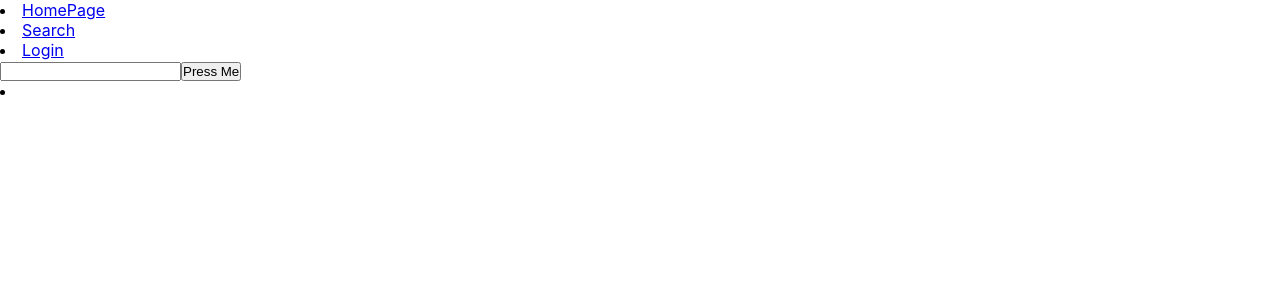
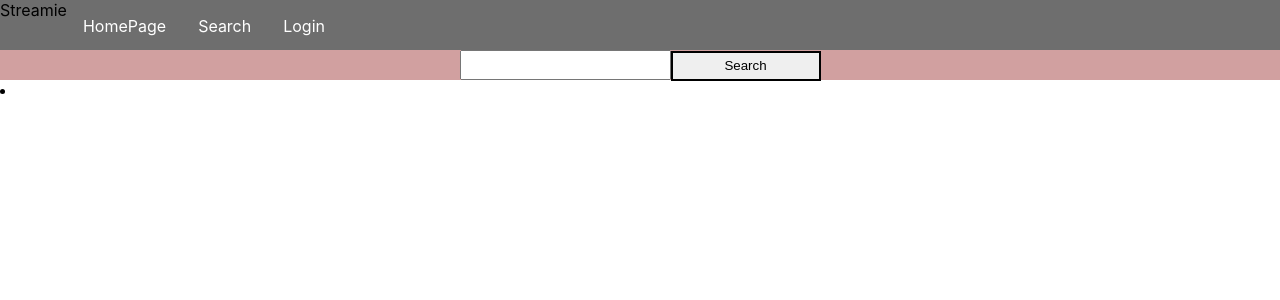
Before and after one commit to Ritchie88/Movie-Streamability-WebServer, a React (Create React App) app: page /search in a window 1280 px wide. Shown: the top 300 px of the page. Built offline with nearby package versions, Linux system fonts and the light colour scheme.

Commit message:
Styling Added to Search Page, Posters added.

```diff
--- /dev/null
+++ b/src/components/Formatting/Header.css
@@ -0,0 +1,25 @@
+.navbar {
+  height: 50px;
+  background-color: #6e6e6e;
+  position: sticky;
+  top: 0;
+  z-index: 999;
+}
+
+.nav-options li{
+    float: left;
+    list-style-type: none;
+}
+
+.nav-options li a{
+    height:50px;
+    display: block;
+    color: white;
+    text-align: center;
+    padding: 16px;
+    text-decoration: none;
+}
+
+.nav-options li a:hover{
+  background-color:#3d3d3d;
+}
--- /dev/null
+++ b/src/components/Formatting/SearchPage.css
@@ -0,0 +1,59 @@
+.searchPage{
+    background-color: rgb(209, 160, 160);
+}
+
+.results{
+    background-color: rgb(255, 255, 255);
+}
+
+.searchInput{
+    height:30px;
+    display:block;
+    text-align: center;
+}
+
+.searchInput input{
+    height: 30px;
+    font-size: 16px;
+}
+
+.searchInput button{
+    height: 30px;
+    border-style:solid;
+    width: 150px;
+}
+
+.results li{
+    display: inline-block;
+    vertical-align:top;
+    height:150px;
+    width:512px;
+    background-color: lightgray;
+    border-style:solid;
+    border-width: 1px;
+    border-color: black;
+}
+
+.results img{
+    margin: 0 auto;
+    text-align: center;
+    height: 150px;
+    width: 100px;
+}
+
+.results a{
+    height:100px;
+    width:512px;
+    text-align: center;
+    background-color: lightgray;
+    color:black;
+    text-decoration: none;
+    vertical-align: top;
+}
+.results a:hover{
+    border-color: black;
+    color:black;
+    background-color: gray;
+    text-align: center;
+    text-decoration: none;
+}
--- a/src/components/Header.js
+++ b/src/components/Header.js
@@ -1,15 +1,16 @@
 import React from 'react';
 import { NavLink, Outlet } from 'react-router-dom';
+import "./Formatting/Header.css"
 
 const Header = () => {
     return (
-        <div>
-
-            <nav>
-             <li><NavLink to="/" >  HomePage </NavLink> </li>
-             <li><NavLink to="/search" >  Search  </NavLink> </li>
-             <li><NavLink to="/login" >  Login  </NavLink> </li>
-             </nav>
+        <div className = "navbar">
+                <nav class = "nav-options">
+                <li>Streamie</li>
+                <li><NavLink to="/" >  HomePage </NavLink> </li>
+                <li><NavLink to="/search" >  Search  </NavLink> </li>
+                <li><NavLink to="/login" >  Login  </NavLink> </li>
+                </nav>
              <Outlet/>
         </div>
     );
--- a/src/components/SearchPage.js
+++ b/src/components/SearchPage.js
@@ -1,5 +1,6 @@
 import Header from "./Header";
 import axios from "axios";
+import "./Formatting/SearchPage.css"
 
 function SearchPage() {
 
@@ -11,9 +12,10 @@ function SearchPage() {
     }
 
     return (
-      <div className="SearchPage">
+      <div class="searchPage">
         <Header />
-        <body id="contents">
+        <body>
+          <div class="searchInput">
           <input type = "text" id = "input"/>
           <button onClick={async () => {
             //Function for onClick, Sends Request to Movie Database and receives all movies which fall under entered title
@@ -42,11 +44,17 @@ function SearchPage() {
                 const results = response.data["result"];
                 //Add the new results to the page
                 for(let i = 0; i<results.length; i++){
+                  let movie = document.createElement("li");
+                  let poster = document.createElement("img");
                   let newEntry = document.createElement("a");
-                  console.log(results[i]);
+
+                  poster.src = results[i]["posterURLs"]["original"];
+                  //Add the URL to the Block
                   newEntry.innerHTML = results[i]["title"] + ", " + results[i]["year"];
                   newEntry.href = "/movie?title=" + results[i]["title"] + "&year=" + results[i]["year"];
-                  printRes.appendChild(newEntry);
+                  movie.appendChild(poster);
+                  movie.appendChild(newEntry);
+                  printRes.appendChild(movie);
                 }
               } catch (error) {
                 console.error(error);
@@ -55,10 +63,11 @@ function SearchPage() {
               //const response = (await fetch("/title"));
               //let movieList = await response.json();
             }
-            }>Press Me </button>
+            }>Search </button>
+            </div>
 
 
-            <li id = "printRes"/>
+            <li id = "printRes" class = "results"/>
           </body>
       </div>
     );
```
